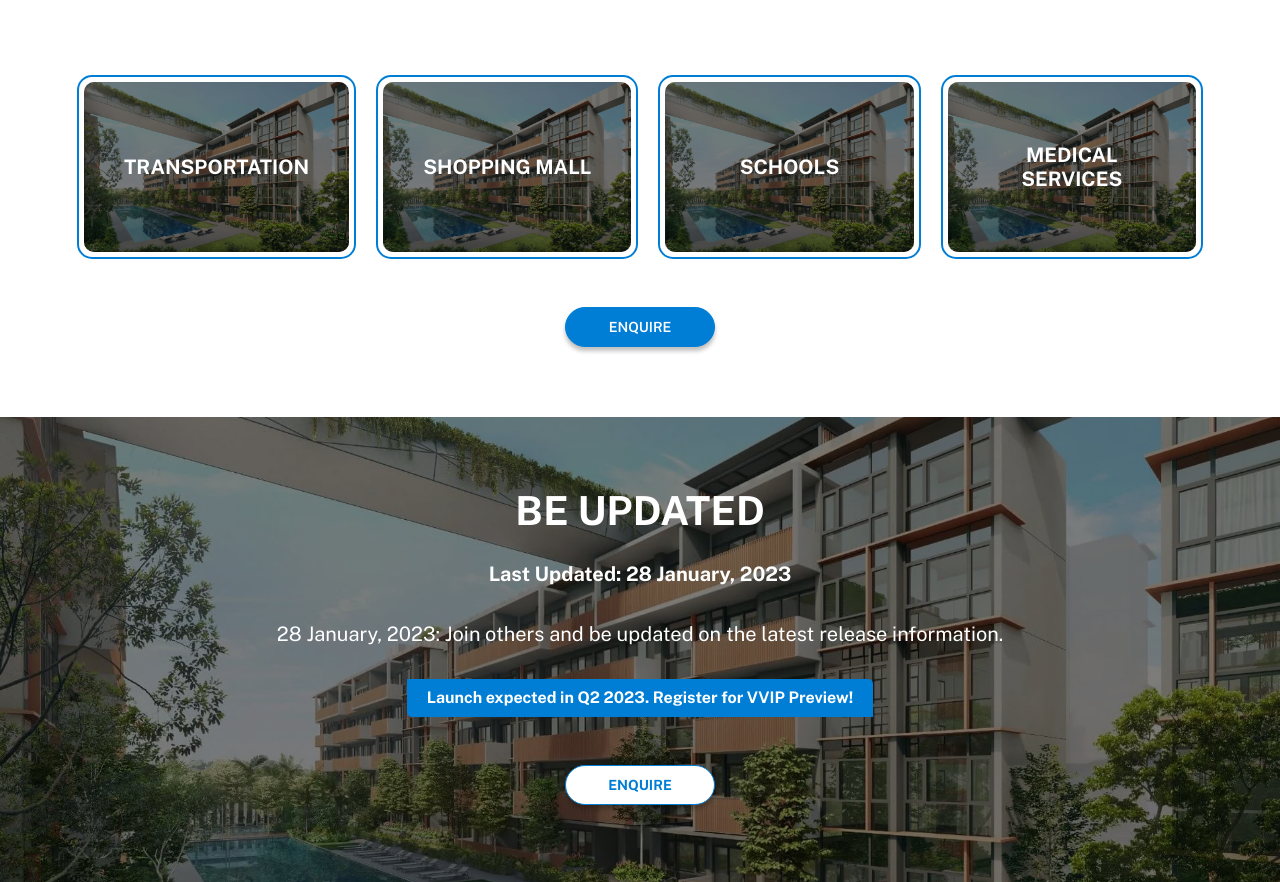
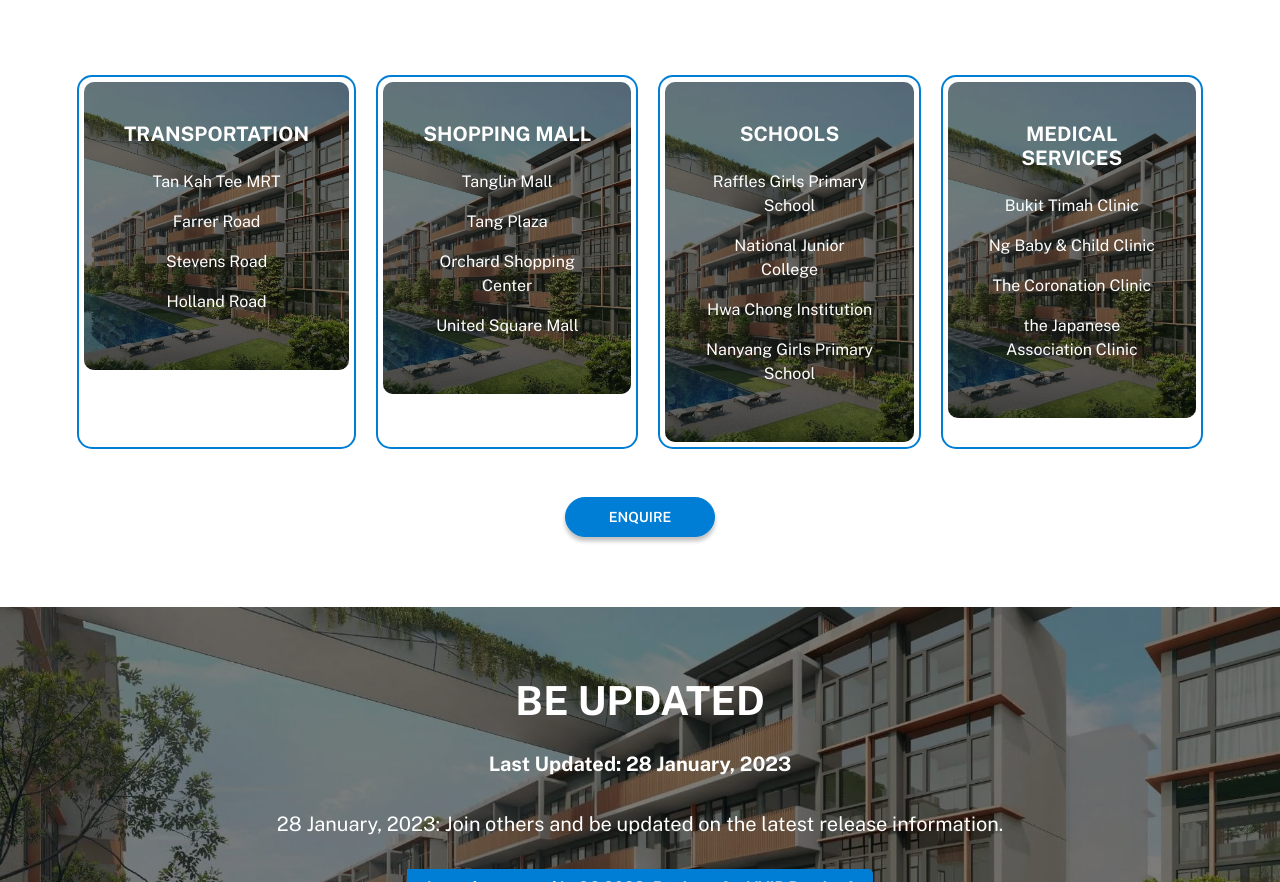
Before and after one commit to 0brijesh/wattenestateresidences-landing-design, a plain HTML site: page index.html in a window 1280 px wide. Shown: the part 911-1793 px from the top of the page. Drawn offline with Linux system fonts and the light colour scheme.

Commit message:
Update the code
Update the code

```diff
--- a/assets/css/style.css
+++ b/assets/css/style.css
@@ -662,6 +662,9 @@ footer {
   font-size: 24px;
   color: var(--white-color);
 }
+.highly-anticipated-project-col-box p {
+  color: var(--body-color);
+}
 .highly-anticipated-project-col-box:hover {
   /* background-color: var(--primary-color); */
   box-shadow: rgb(0 0 0 / 10%) 0px 0px 21px;
--- a/index.html
+++ b/index.html
@@ -136,7 +136,11 @@
                                             class="highly-anticipated-ico-box d-flex align-items-center justify-content-center mx-auto mb-3 transition-txt">
                                             <svg xmlns="http://www.w3.org/2000/svg" viewBox="0 0 24 24" width="24" height="24" fill="#FFFFFF"><path fill="none" d="M0 0h24v24H0z"/><path d="M4.873 3h14.254a1 1 0 0 1 .809.412l3.823 5.256a.5.5 0 0 1-.037.633L12.367 21.602a.5.5 0 0 1-.706.028c-.007-.006-3.8-4.115-11.383-12.329a.5.5 0 0 1-.037-.633l3.823-5.256A1 1 0 0 1 4.873 3zm.51 2l-2.8 3.85L12 19.05 21.417 8.85 18.617 5H5.383z"/></svg>
                                         </div> -->
-                                        <h3 class="text-uppercase fw-500 mb-0 transition-txt">Transportation</h3>
+                                        <h3 class="text-uppercase fw-500 mb-0 transition-txt mb-4">Transportation</h3>
+                                        <p>Tan Kah Tee MRT</p>
+                                        <p>Farrer Road</p>
+                                        <p>Stevens Road</p>
+                                        <p>Holland Road</p>
                                     </div>
                                 </div>
                             </div>
@@ -147,7 +151,11 @@
                                             class="highly-anticipated-ico-box d-flex align-items-center justify-content-center mx-auto mb-3 transition-txt">
                                             <svg xmlns="http://www.w3.org/2000/svg" viewBox="0 0 24 24" width="24" height="24" fill="#FFFFFF"><path fill="none" d="M0 0h24v24H0z"/><path d="M19 19V9.799l-7-5.522-7 5.522V19h14zm2 1a1 1 0 0 1-1 1H4a1 1 0 0 1-1-1V9.314a1 1 0 0 1 .38-.785l8-6.311a1 1 0 0 1 1.24 0l8 6.31a1 1 0 0 1 .38.786V20zM7 12h2a3 3 0 0 0 6 0h2a5 5 0 0 1-10 0z"/></svg>
                                         </div> -->
-                                        <h3 class="text-uppercase fw-500 mb-0 transition-txt">Shopping Mall</h3>
+                                        <h3 class="text-uppercase fw-500 mb-0 transition-txt mb-4">Shopping Mall</h3>
+                                        <p>Tanglin Mall</p>
+                                        <p>Tang Plaza</p>
+                                        <p>Orchard Shopping Center</p>
+                                        <p>United Square Mall</p>
                                     </div>
                                 </div>
                             </div>
@@ -158,7 +166,11 @@
                                             class="highly-anticipated-ico-box d-flex align-items-center justify-content-center mx-auto mb-3 transition-txt">
                                             <svg xmlns="http://www.w3.org/2000/svg" viewBox="0 0 24 24" width="24" height="24" fill="#FFFFFF"><path fill="none" d="M0 0h24v24H0z"/><path d="M22 21H2v-2h1V4a1 1 0 0 1 1-1h14a1 1 0 0 1 1 1v5h2v10h1v2zm-5-2h2v-8h-6v8h2v-6h2v6zm0-10V5H5v14h6V9h6zM7 11h2v2H7v-2zm0 4h2v2H7v-2zm0-8h2v2H7V7z"/></svg>
                                         </div> -->
-                                        <h3 class="text-uppercase fw-500 mb-0 transition-txt">Schools</h3>
+                                        <h3 class="text-uppercase fw-500 mb-0 transition-txt mb-4">Schools</h3>
+                                        <p>Raffles Girls Primary School</p>
+                                        <p>National Junior College</p>
+                                        <p>Hwa Chong Institution</p>
+                                        <p>Nanyang Girls Primary School</p>
                                     </div>
                                 </div>
                             </div>
@@ -169,7 +181,11 @@
                                             class="highly-anticipated-ico-box d-flex align-items-center justify-content-center mx-auto mb-3 transition-txt">
                                             <svg xmlns="http://www.w3.org/2000/svg" viewBox="0 0 24 24" width="24" height="24" fill="#FFFFFF"><path fill="none" d="M0 0h24v24H0z"/><path d="M22 21H2v-2h1V4a1 1 0 0 1 1-1h14a1 1 0 0 1 1 1v5h2v10h1v2zm-5-2h2v-8h-6v8h2v-6h2v6zm0-10V5H5v14h6V9h6zM7 11h2v2H7v-2zm0 4h2v2H7v-2zm0-8h2v2H7V7z"/></svg>
                                         </div> -->
-                                        <h3 class="text-uppercase fw-500 mb-0 transition-txt">Medical Services</h3>
+                                        <h3 class="text-uppercase fw-500 mb-0 transition-txt mb-4">Medical Services</h3>
+                                        <p>Bukit Timah Clinic</p>
+                                        <p>Ng Baby & Child Clinic</p>
+                                        <p>The Coronation Clinic</p>
+                                        <p>the Japanese Association Clinic</p>
                                     </div>
                                 </div>
                             </div>
```
